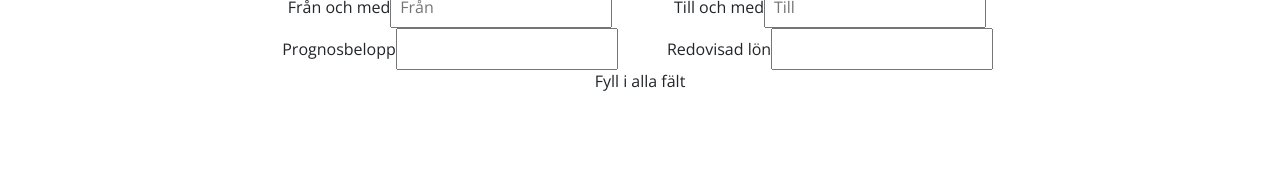
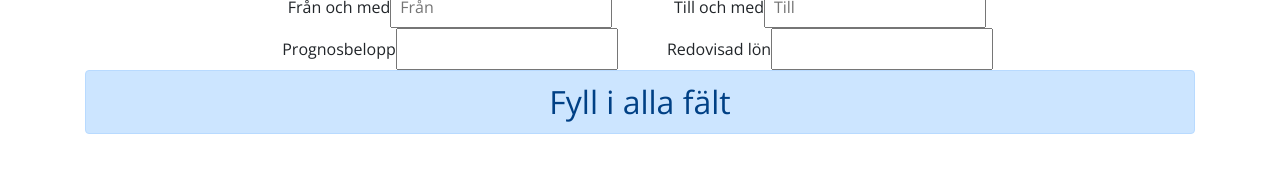
Before and after one commit to robahl/rimlighetsassistenten, a React (Create React App) app: page / in a window 1280 px wide. Shown: the part 330-502 px from the top of the page. Built offline with nearby package versions, Linux system fonts and the light colour scheme.

Commit message:
Better result view

```diff
--- a/src/Result.js
+++ b/src/Result.js
@@ -1,17 +1,28 @@
 import React from 'react';
+import './Result.scss';
 
 function Result(props) {
   let message = '';
+  let alertClass = 'alert-primary';
 
   if (props.rimligLon) {
     message = 'Lönen är rimlig';
+    alertClass = 'alert-success';
   } else if (props.rimligLon === null) {
     message = 'Fyll i alla fält';
+    alertClass = 'alert-primary';
   } else {
     message = 'Lönen är helt orimlig';
+    alertClass = 'alert-danger';
   }
 
-  return <p>{message}</p>;
+  return (
+    <div className="Result row">
+      <div className="col">
+        <h2 className={'alert ' + alertClass}>{message}</h2>
+      </div>
+    </div>
+  );
 }
 
 export default Result;
```
